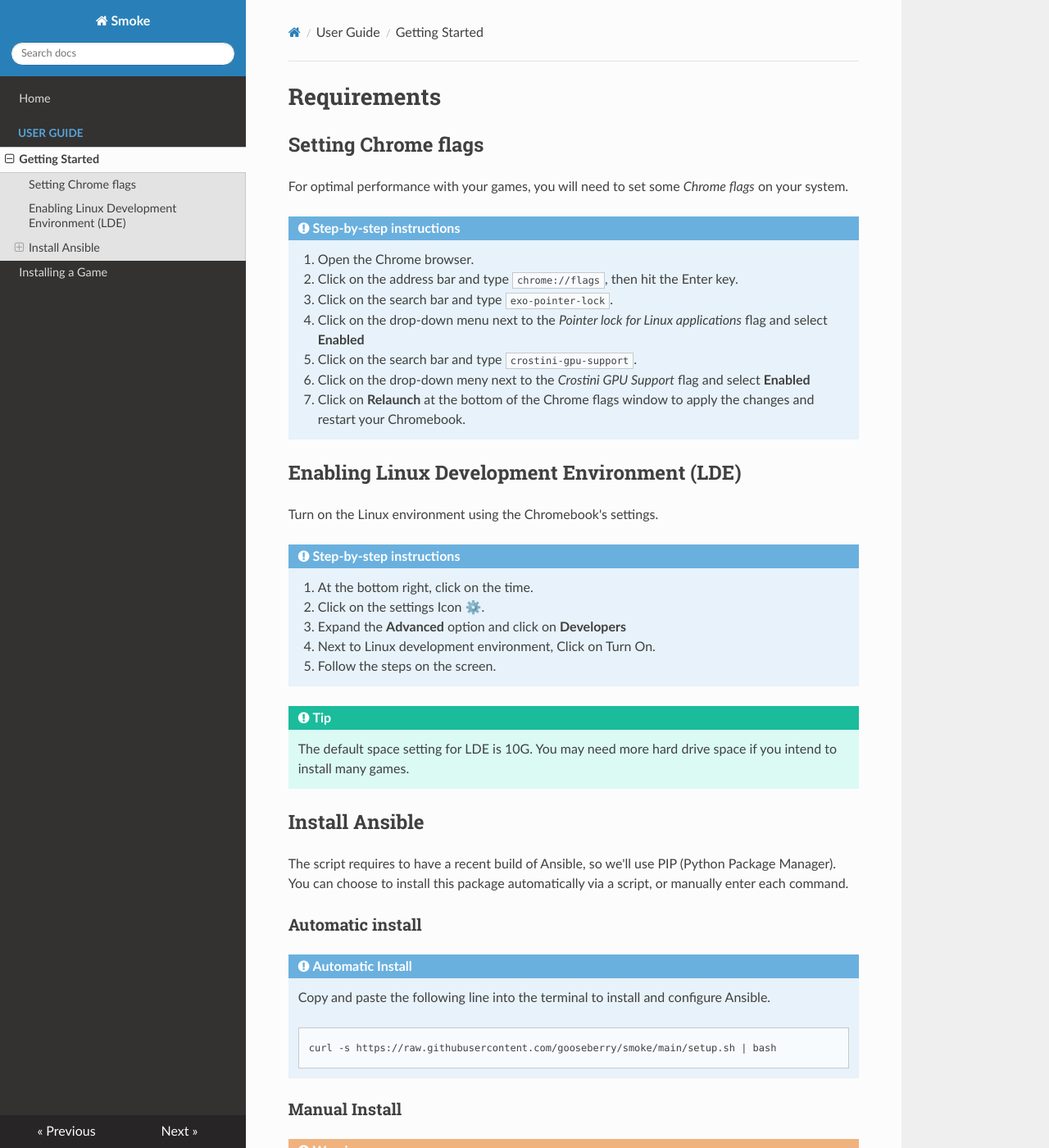
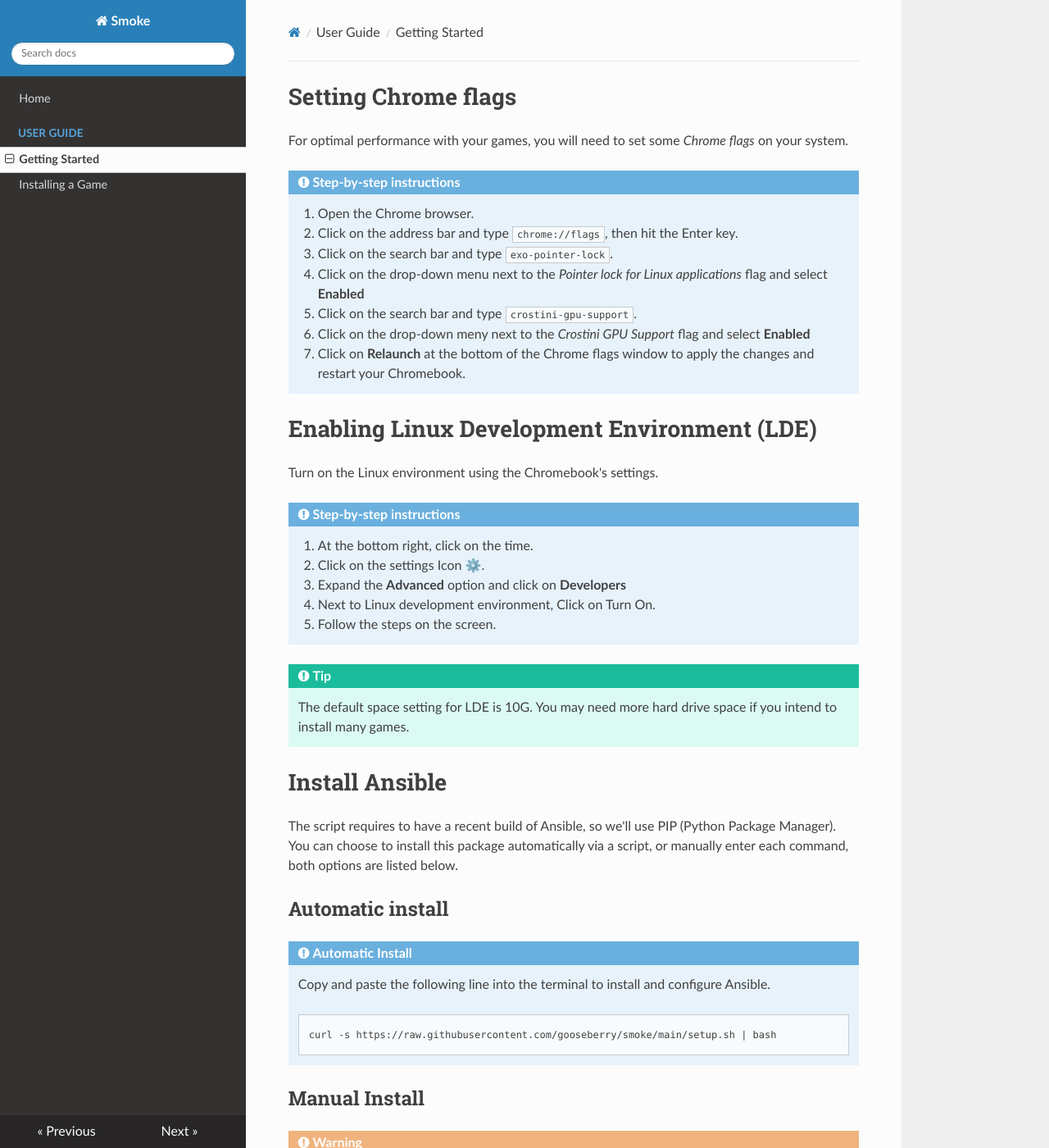
Before and after one commit to gooseberry/smoke, an MkDocs documentation site: the page built from docs/user-guide/getting-started.md, in a window 1280 px wide and 1400 px high. Shown: the whole window at 82% size. Built offline with MkDocs 1.6.1, drawn with Linux system fonts in a browser that asks for light colours; nearby versions of some CDN libraries; some of the changed text lies outside the part shown.

Commit message:
Formatting.

```diff
--- a/docs/user-guide/getting-started.md
+++ b/docs/user-guide/getting-started.md
@@ -1,6 +1,4 @@
-# Requirements
-
-## Setting Chrome flags
+# Setting Chrome flags
 For optimal performance with your games, you will need to set some *Chrome flags* on your system.
 
 !!! Note "Step-by-step instructions"
@@ -13,7 +11,7 @@ For optimal performance with your games, you will need to set some *Chrome flags
     1. Click on **Relaunch** at the bottom of the Chrome flags window to apply the changes and restart your Chromebook.
 
 
-## Enabling Linux Development Environment (LDE)
+# Enabling Linux Development Environment (LDE)
 Turn on the Linux environment using the Chromebook's settings.
 
 !!! Note "Step-by-step instructions"
@@ -26,10 +24,10 @@ Turn on the Linux environment using the Chromebook's settings.
 !!! Tip
     The default space setting for LDE is 10G.  You may need more hard drive space if you intend to install many games.
 
-## Install Ansible
-The script requires to have a recent build of Ansible, so we'll use PIP (Python Package Manager).  You can choose to install this package automatically via a script, or manually enter each command.
+# Install Ansible
+The script requires to have a recent build of Ansible, so we'll use PIP (Python Package Manager).  You can choose to install this package automatically via a script, or manually enter each command, both options are listed below.
 
-### Automatic install
+## Automatic install
 
 !!! Note "Automatic Install"
     Copy and paste the following line into the terminal to install and configure Ansible.
@@ -37,7 +35,7 @@ The script requires to have a recent build of Ansible, so we'll use PIP (Python
         curl -s https://raw.githubusercontent.com/gooseberry/smoke/main/setup.sh | bash
 
 
-### Manual Install
+## Manual Install
 
 !!! Warning
     Skip this step if you ran the automatic install script.
```
Also changed, not shown: other parts of docs/user-guide/getting-started.md (+0 -4 lines).
